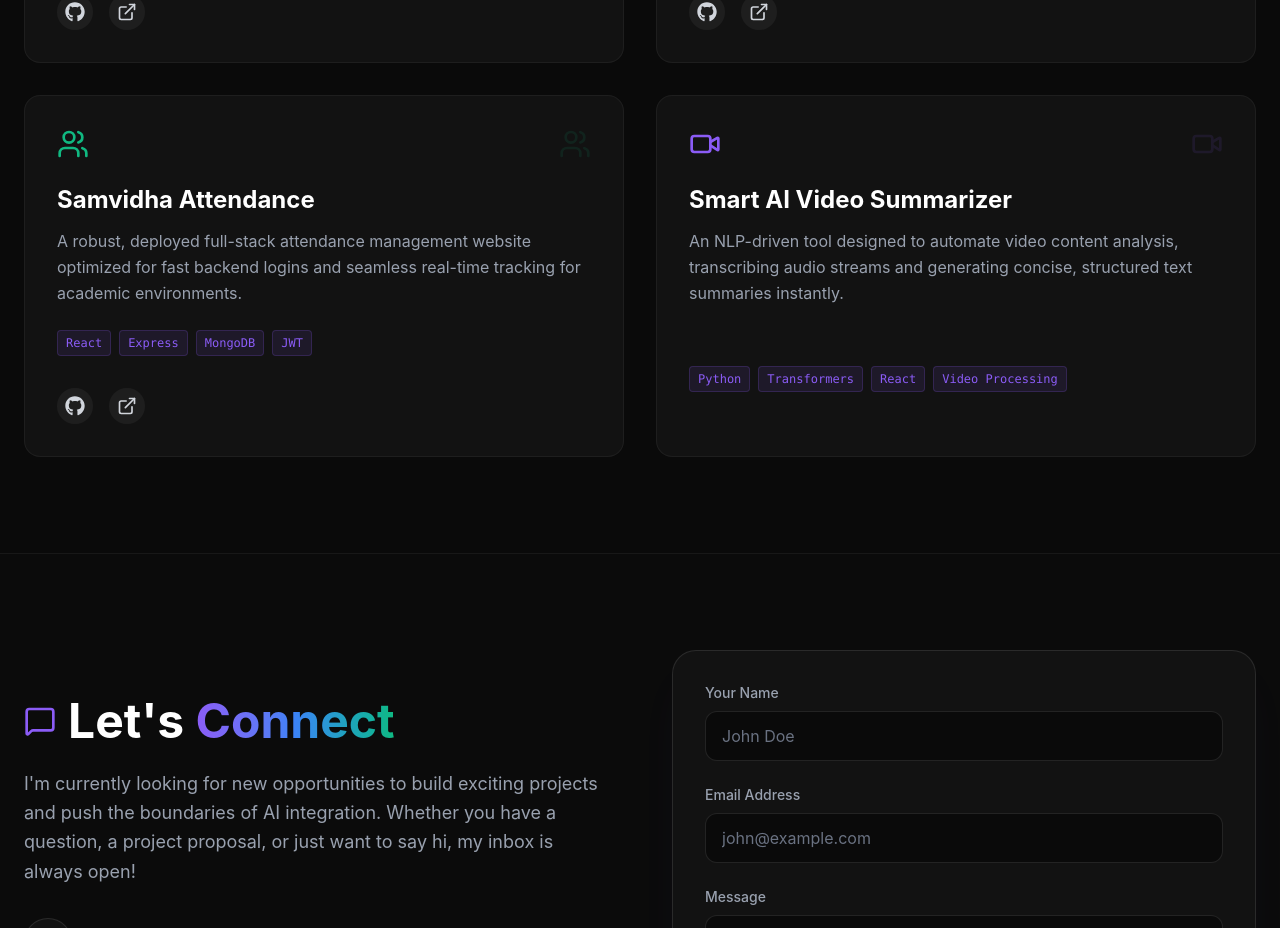
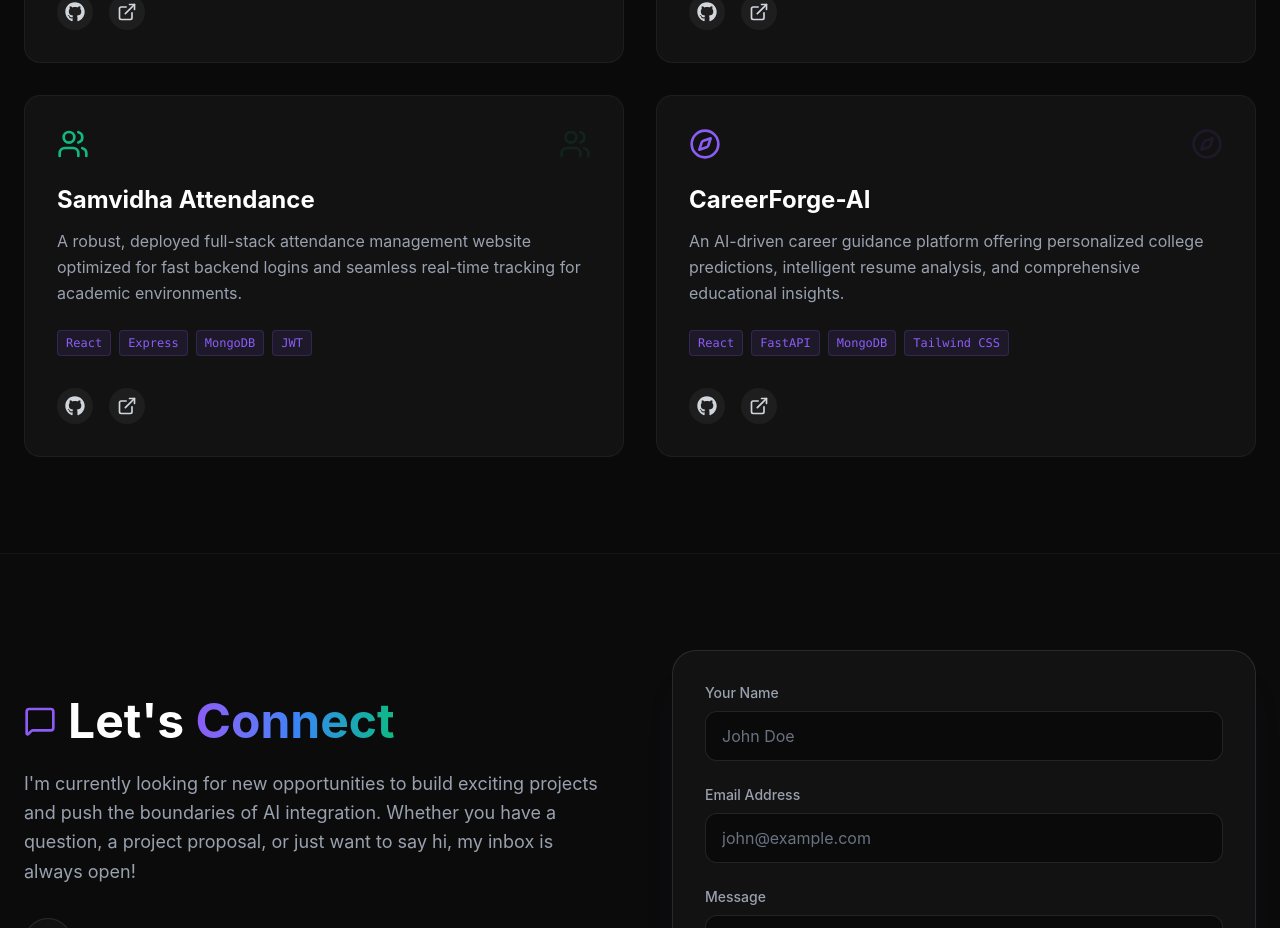
Before and after one commit to KadariUday/Portfolio, a React (Vite) app: page / in a window 1280 px wide. Shown: the part 2919-3847 px from the top of the page. Built offline with nearby package versions, Linux system fonts and the light colour scheme.

Commit message:
Update Projects to include CareerForge-AI

```diff
--- a/src/components/Projects.jsx
+++ b/src/components/Projects.jsx
@@ -1,6 +1,6 @@
 import React from 'react';
 import { motion } from 'framer-motion';
-import { ExternalLink, Activity, CloudSun, Users, Video } from 'lucide-react';
+import { ExternalLink, Activity, CloudSun, Users, Compass } from 'lucide-react';
 import { FaGithub } from 'react-icons/fa';
 
 const Projects = () => {
@@ -30,12 +30,12 @@ const Projects = () => {
       demo: "https://samvidha-attendance-98tm.vercel.app/"
     },
     {
-      title: "Smart AI Video Summarizer",
-      description: "An NLP-driven tool designed to automate video content analysis, transcribing audio streams and generating concise, structured text summaries instantly.",
-      tech: ["Python", "Transformers", "React", "Video Processing"],
-      icon: <Video className="w-8 h-8 text-primary" />,
-      github: "#",
-      demo: "#"
+      title: "CareerForge-AI",
+      description: "An AI-driven career guidance platform offering personalized college predictions, intelligent resume analysis, and comprehensive educational insights.",
+      tech: ["React", "FastAPI", "MongoDB", "Tailwind CSS"],
+      icon: <Compass className="w-8 h-8 text-primary" />,
+      github: "https://github.com/KadariUday/CareerForge-AI.git",
+      demo: "https://career-forge-ai-orpin.vercel.app/"
     }
   ];
 
```
